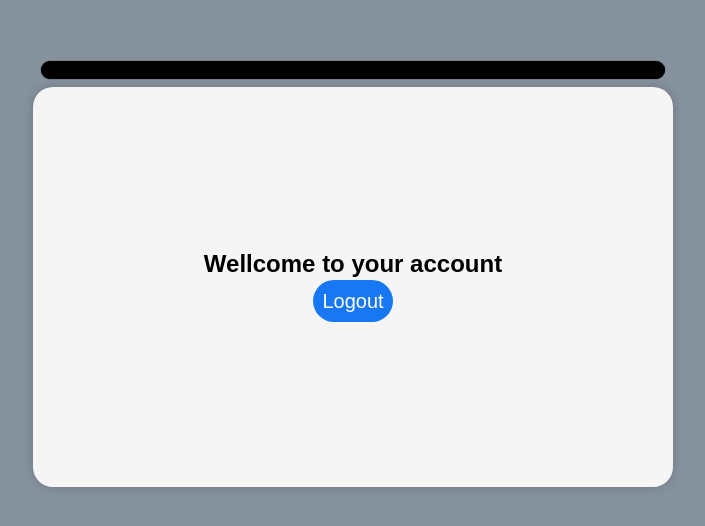
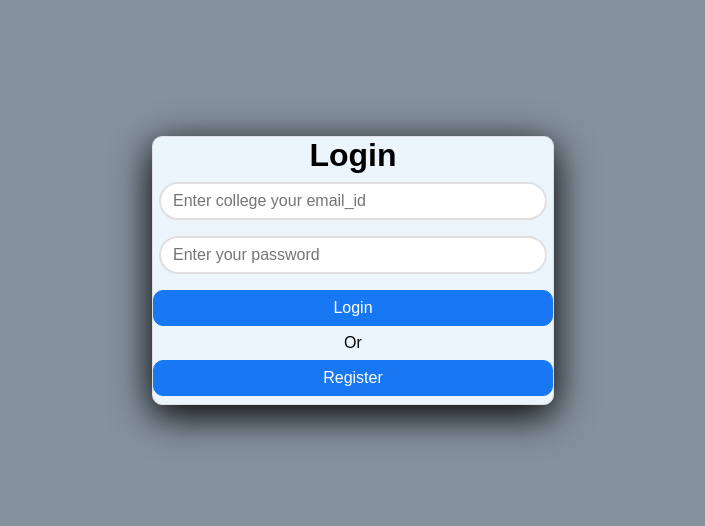
Before and after one commit to Teuton-Roy/login-and-register-app, a React (Create React App) app: page / in a window 1280 px wide. Shown: the part 130-656 px from the top of the page, without its empty margins (287-992 px from the left). Built offline with nearby package versions, Linux system fonts and the light colour scheme.

Commit message:
If login Successfull then go to home page code

```diff
--- a/src/App.js
+++ b/src/App.js
@@ -1,5 +1,5 @@
 //import all components//
-
+import React, {useState} from "react";
 import './App.css'
 
 import Homepage from "./components/homepage/homepage"
@@ -11,17 +11,28 @@ import { BrowserRouter as Router,Routes, Route} from "react-router-dom";
 
 
 function App() {
+  //  Create a user object if login successfull then go to Homepage//
+
+  const [user, setLoginUser] = useState({})
+
+
   return (
     <div className="App">
 
       <Router>
         <Routes>
 
-          <Route exact path="/login" element={<Login/>}/>
+          <Route path="/login" element={<Login setLoginUser={setLoginUser}/>}/>
 
           <Route exact path="/register" element={<Register/>} />
 
-          <Route exact path="/" element={<Homepage/>}/>
+          <Route exact path="/" element={
+            //conditional rendering//
+            user && user._id ?
+            <Homepage/> :
+            <Login setLoginUser={setLoginUser}/>
+
+          }/>
 
         </Routes>
       </Router>
--- a/src/components/login/login.js
+++ b/src/components/login/login.js
@@ -5,7 +5,7 @@ import axios from "axios";
 // import {useHistory} from "react-router-dom"; used in v5
 import { useNavigate } from "react-router-dom";
 
-const Login = () => {
+  const Login = ({setLoginUser}) => {
 
 
     //use State//
@@ -26,14 +26,16 @@ const Login = () => {
     //handel submit//
     const login = () => {
         axios.post("http://localhost:5000/login", user)
-        .then(res => alert(res.data.message))
+        .then(res => {
+            alert(res.data.message)
+            setLoginUser(res.data.user)
+            navigate("/")
+        })
     }
 
 
     //useHistory//
     const navigate = useNavigate();
-
-
 
     return (
         <div className="login">
```
